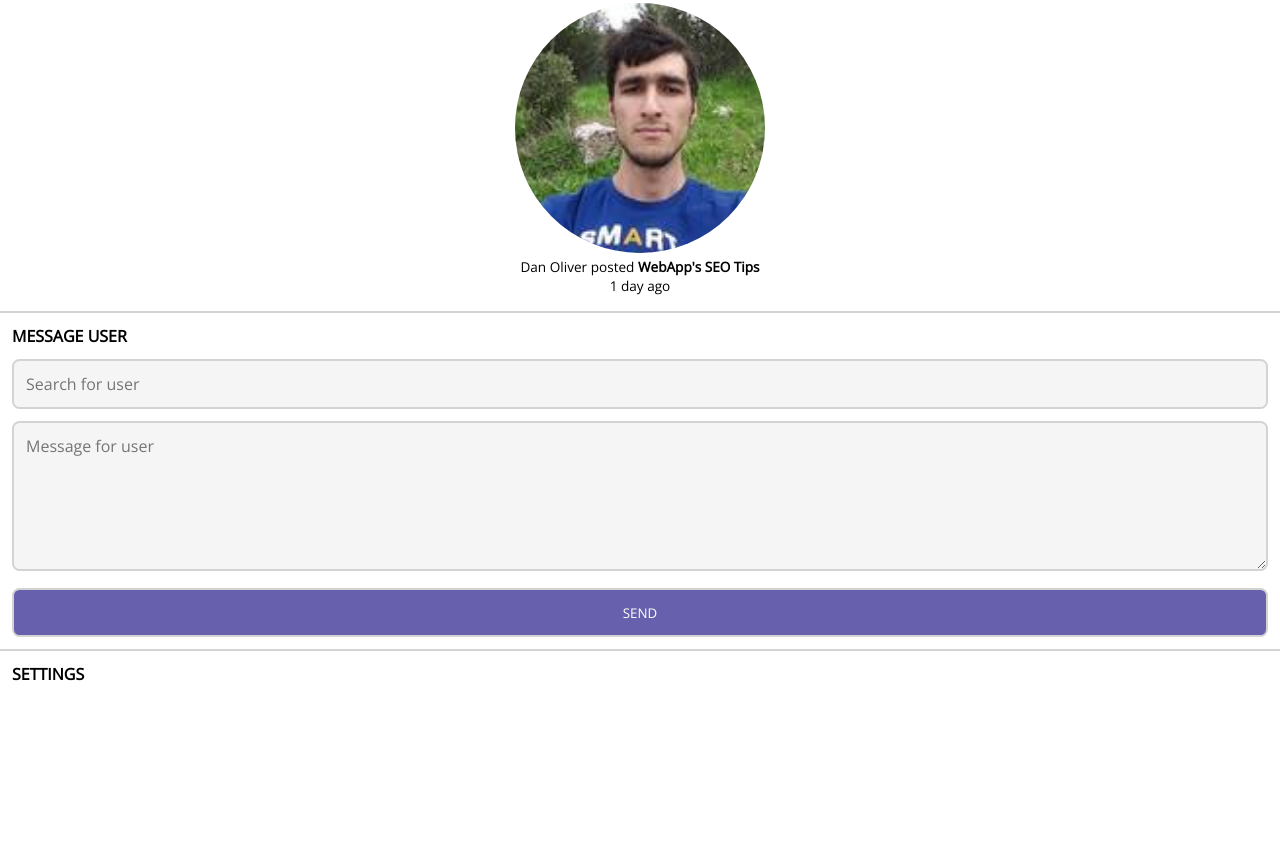
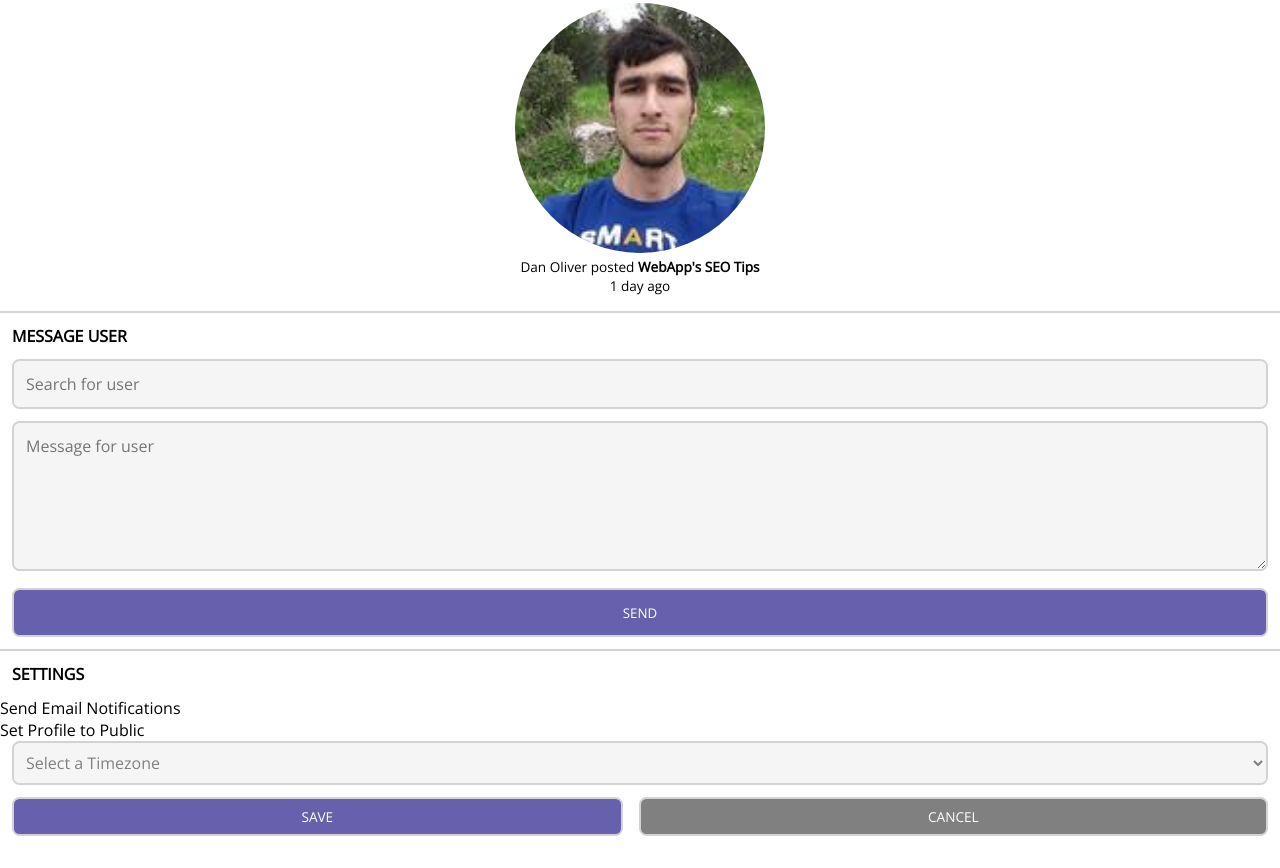
Before and after one commit to sgaona21/WebApp-Dashboard, a plain HTML site: page index.html in a window 1280 px wide. Shown: the part 3116-3984 px from the top of the page. Before the commit the page ends 3813 px from the top, so only its background shows below. Drawn offline with nearby package versions, Linux system fonts and the light colour scheme.

Commit message:
html structure without widgets and charts

```diff
--- a/css/style.css
+++ b/css/style.css
@@ -194,7 +194,7 @@ ul li {
     width: 100%;
 }
 
-.message-user-search, .message-user-text, .send-message-button {
+.message-user-search, .message-user-text, .send-message-button, .dropdown-list-container {
     padding: 0 .75rem .75rem .75rem;
 }
 
@@ -216,3 +216,45 @@ ul li {
     color: white;
     padding: .85rem;
 }
+
+.dropdown-list {
+    width: 100%;
+    padding: .5rem;
+    border: lightgray solid 2px;
+    border-radius: 7.5px;
+    background-color: whitesmoke;
+    font-size: 1rem;
+    color: gray;
+}
+
+
+.bottom-buttons-container {
+    display: flex;
+    justify-content: space-between;
+    margin: 0 .75rem 2rem .75rem;
+}
+
+.save-button {
+    border: solid lightgray 2px;
+    border-radius: 7.5px;
+    color: white;
+    background-color: rgba(12, 0, 122, 0.623);
+    padding: .5rem;
+    font-size: .85rem;
+    text-transform: uppercase;
+    flex-grow: 1;
+    margin-right: .5rem;
+
+}
+
+.cancel-button {
+    border: solid lightgray 2px;
+    border-radius: 7.5px;
+    color: white;
+    background-color: gray;
+    padding: .5rem;
+    font-size: .85rem;
+    text-transform: uppercase;
+    flex-grow: 1;
+    margin-left: .5rem;
+}
--- a/index.html
+++ b/index.html
@@ -179,7 +179,21 @@
 
         <section class="settings">
             <h3>Settings</h3>
-
+                <p>Send Email Notifications</p>
+                <p>Set Profile to Public</p>
+                <div class="dropdown-list-container">
+                    <select class="dropdown-list">
+                        <option disabled selected>Select a Timezone</option>
+                        <option>Pacific</option>
+                        <option>Mountain</option>
+                        <option>Central</option>
+                        <option>Eastern</option>
+                    </select>
+                </div>
+                <div class="bottom-buttons-container">
+                    <button class="save-button">Save</button>
+                    <button class="cancel-button">Cancel</button>
+                </div>
         </section>
 </body>
 </html>
```
